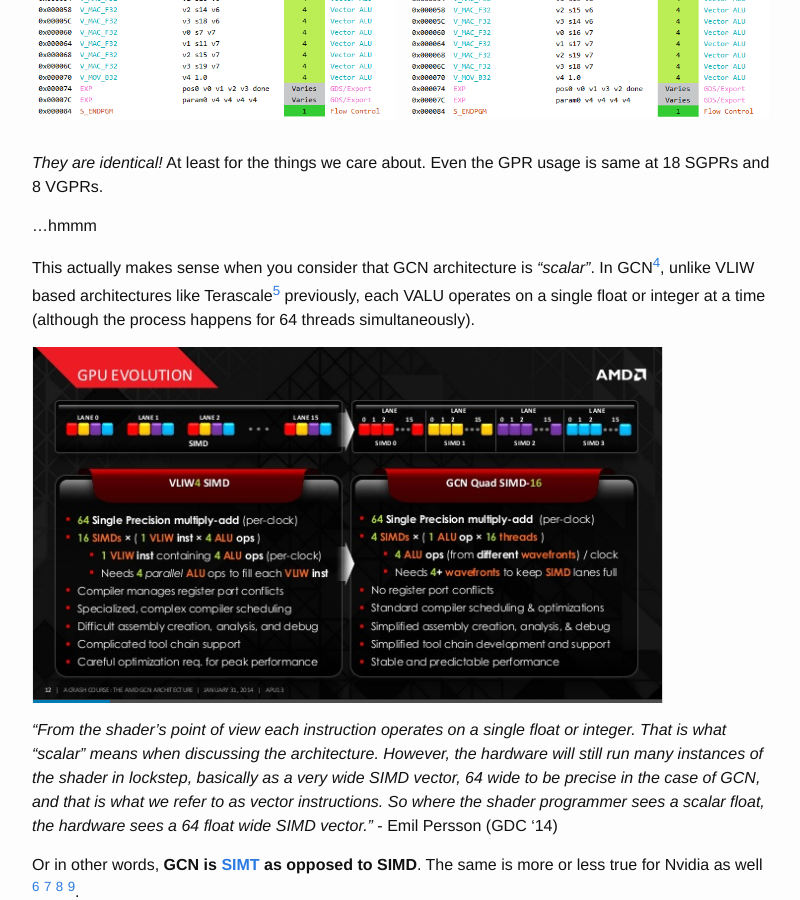
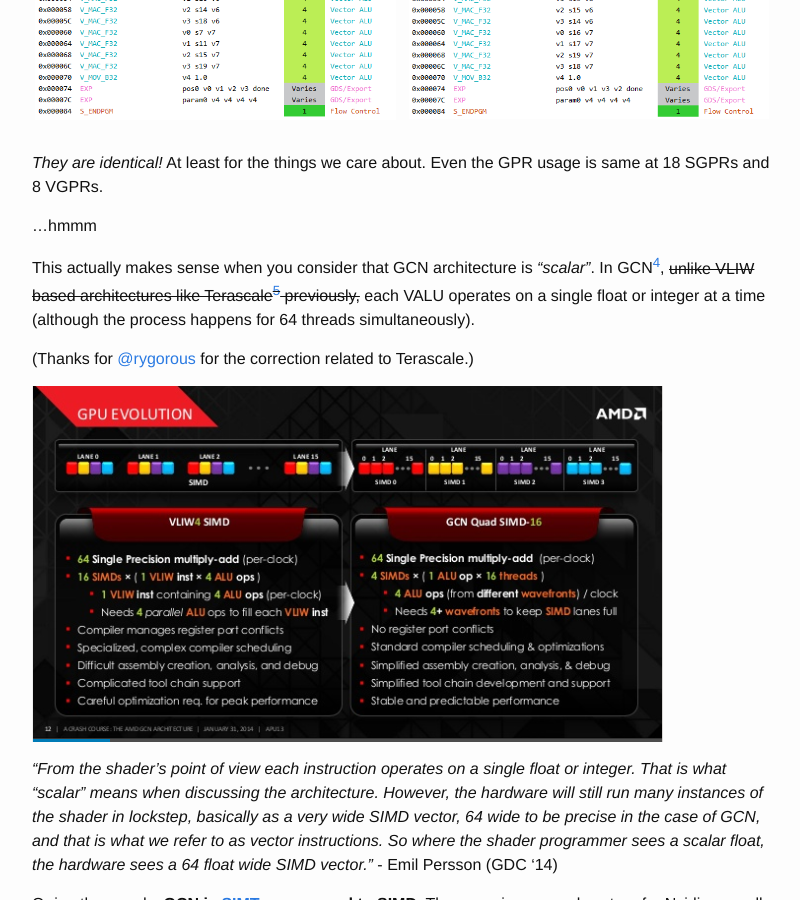
Before and after one commit to SakibSaikia/SakibSaikia.github.io, a Jekyll site: the page built from _posts/2017-07-06-Matrix-Operations-In-Shaders.markdown, in a window 1280 px wide and 900 px high, scrolled down 3043 px. Shown: the whole window, without its empty margins (238-1038 px from the left). Built offline with Jekyll 4.4.1, drawn with Linux system fonts in a browser that asks for light colours; formulas are drawn with MathJax 3; comment, search, counter and statistics services are not loaded.

Commit message:
Corrections

```diff
--- a/_posts/2017-07-06-Matrix-Operations-In-Shaders.markdown
+++ b/_posts/2017-07-06-Matrix-Operations-In-Shaders.markdown
@@ -130,7 +130,9 @@ The following shows the ISA for the two cases side-by-side compiled for AMD Elle
 
 ...hmmm
 
-This actually makes sense when you consider that GCN architecture is *"scalar"*. In GCN[^fn4], unlike VLIW based architectures like Terascale[^fn5] previously, each VALU operates on a single float or integer at a time (although the process happens for 64 threads simultaneously).
+This actually makes sense when you consider that GCN architecture is *"scalar"*. In GCN[^fn4], ~~unlike VLIW based architectures like Terascale[^fn5] previously,~~ each VALU operates on a single float or integer at a time (although the process happens for 64 threads simultaneously).
+
+(Thanks for [@rygorous](https://twitter.com/rygorous) for the correction related to Terascale.)
 
 [![img3](/images/GCNvVLIW.PNG)](https://www.slideshare.net/DevCentralAMD/gs4106-the-amd-gcn-architecture-a-crash-course-by-layla-mah/12)
 
```
Also changed, not shown: 1 other file.
